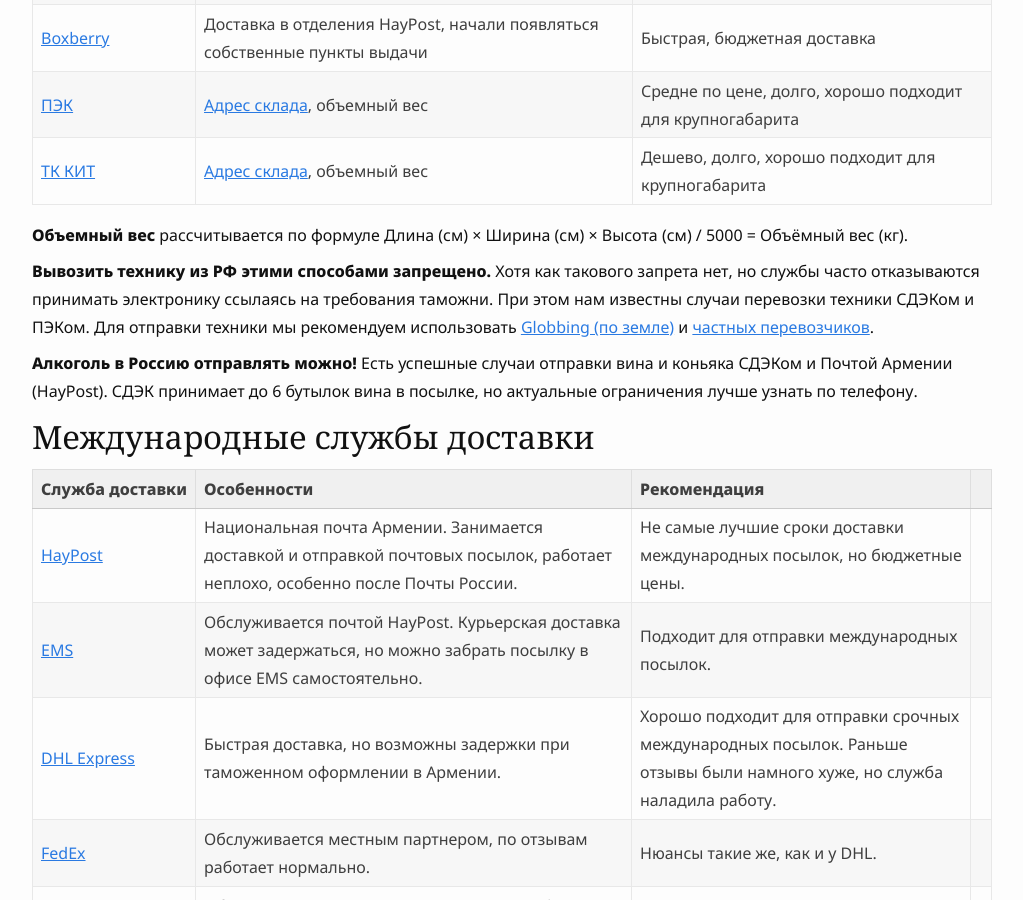
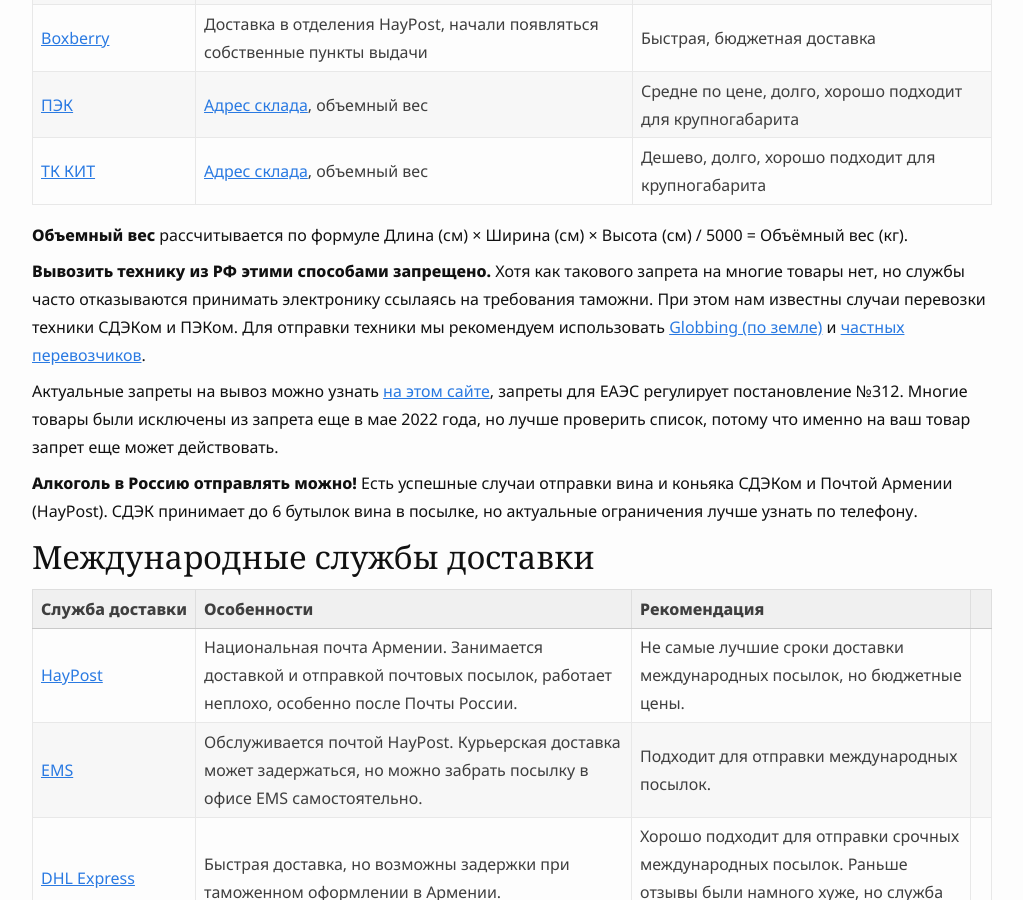
Before and after one commit to haywiki/haywiki.github.io, a Jekyll site: the page built from delivery/index.md, in a window 1280 px wide and 900 px high, scrolled down 2096 px. Shown: the whole window, without its empty margins (128-1151 px from the left). Built offline with Jekyll 4.4.1, drawn with Linux system fonts in a browser that asks for light colours; nearby versions of some CDN libraries; a script that is not in the unit is left out.

Commit message:
уточнение про запреты для еаэс

```diff
--- a/delivery/index.md
+++ b/delivery/index.md
@@ -61,9 +61,12 @@
 
 **Объемный вес** рассчитывается по формуле Длина (см) × Ширина (см) × Высота (см) / 5000 = Объёмный вес (кг).
 
-**Вывозить технику из РФ этими способами запрещено.** Хотя как такового запрета нет, но службы часто отказываются принимать
+**Вывозить технику из РФ этими способами запрещено.** Хотя как такового запрета на многие товары нет, но службы часто отказываются принимать
 электронику ссылаясь на требования таможни. При этом нам известны случаи перевозки техники СДЭКом и ПЭКом. Для отправки
 техники мы рекомендуем использовать [Globbing (по земле)](mailforwarding.md) и [частных перевозчиков](#private).
+
+Актуальные запреты на вывоз можно узнать [на этом сайте](https://www.alta.ru/news/88065/), запреты для ЕАЭС регулирует постановление №312. Многие товары были исключены из запрета еще в мае 2022 года, но
+лучше проверить список, потому что именно на ваш товар запрет еще может действовать.
 
 **Алкоголь в Россию отправлять можно!** Есть успешные случаи отправки вина и коньяка СДЭКом и Почтой Армении (HayPost). СДЭК принимает до 6 бутылок вина в посылке, но актуальные ограничения лучше узнать по телефону.
 
```
